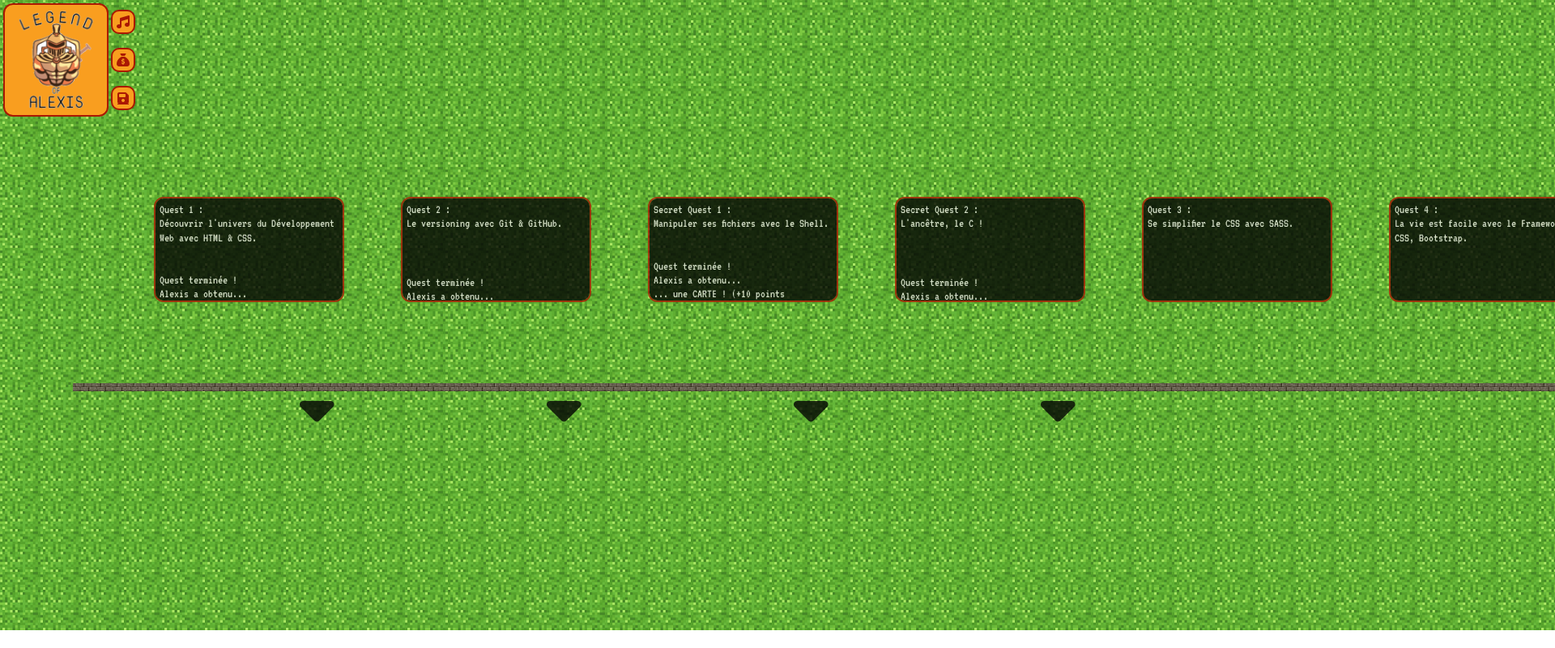
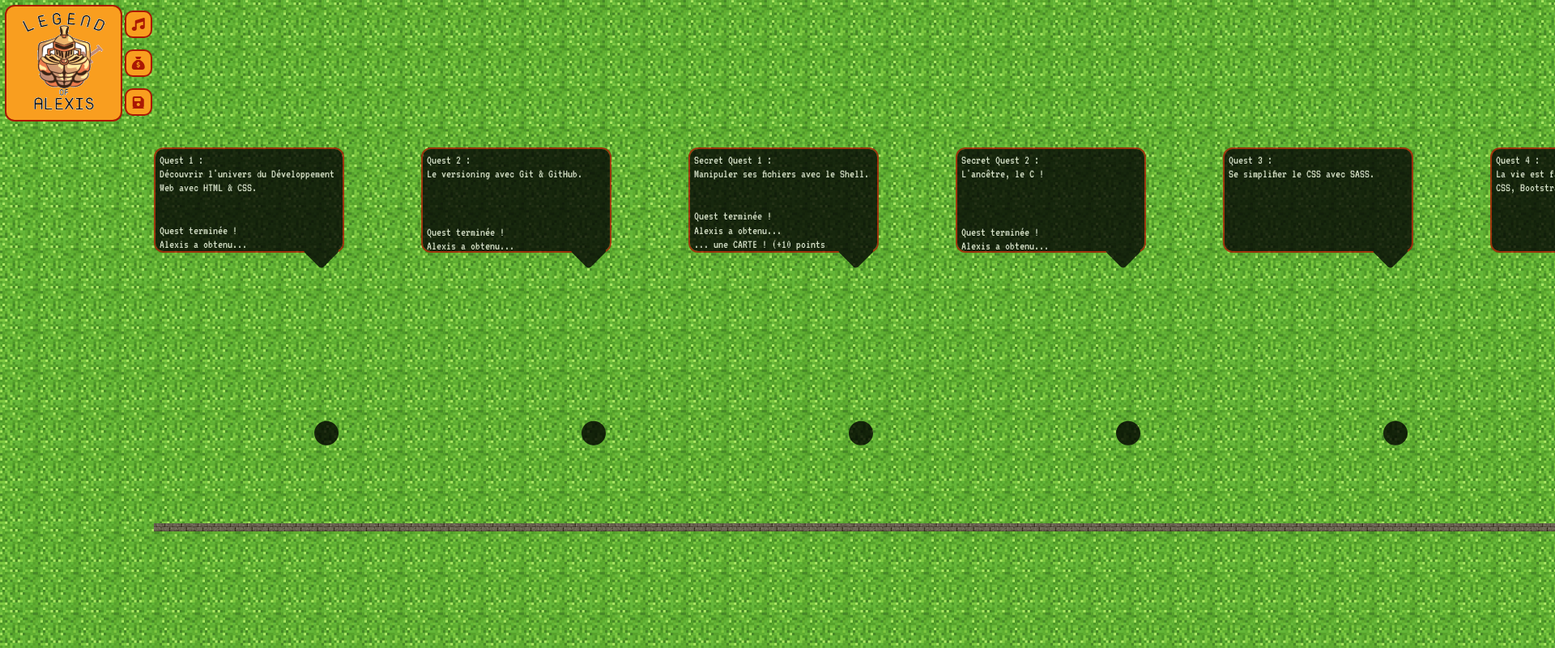
Before and after one commit to Alexioos95/Roadmap, a plain HTML site: page index.html in a window 1280 px wide. Shown: the top 800 px of the page at 81% size, 1920 px wide, since content can reach past the window. Drawn offline with nearby package versions, Linux system fonts and the light colour scheme.

Commit message:
music, arrow bubbles

```diff
--- a/index.html
+++ b/index.html
@@ -28,6 +28,7 @@
                 <div class="misc">
                     <div>
                         <i class="fa-solid fa-music"></i>
+                        <audio autoplay loop src="music.mp3">
                     </div>
                     <div>
                         <i class="fa-solid fa-sack-dollar"></i>
@@ -37,24 +38,23 @@
                     </a>
                 </div>
             </div>
+            <!--GAME-->
+            <div class="game">
                 <!--BUBBLES-->
                 <div class="wrap-section">
                     <section>
-                    <i class="fa-solid fa-caret-down"></i>
                         <h2>Quest 1 :<br/>Découvrir l'univers du Développement Web avec HTML & CSS.</h2>
                         <p>Quest terminée !<br/>
                         Alexis a obtenu...<br/>
                         ... une ÉPÉE DE CHEVALIER ! (+50 points d'ATTAQUE)</p>
                     </section>
                     <section>
-                    <i class="fa-solid fa-caret-down"></i>
                         <h2>Quest 2 :<br/>Le versioning avec Git & GitHub.</h2>
                         <p class="p-margin">Quest terminée !<br/>
                         Alexis a obtenu...<br/>
                         ... une ARMURE DE CHEVALIER ! (+50 points de DÉFENSE)</p>
                     </section>
                     <section title="Alexis a obtenu cette Quest en faisant la piscine de l'école 42 !">
-                    <i class="fa-solid fa-caret-down"></i>
                         <h2>Secret Quest 1 :<br/>Manipuler ses fichiers avec le Shell.</h2>
                         <p>Quest terminée !<br/>
                         Alexis a obtenu...<br/>
@@ -62,7 +62,6 @@
                     </section>
                     <section>
                         <h2>Secret Quest 2 :<br/>L'ancêtre, le C !</h2>
-                    <i class="fa-solid fa-caret-down"></i>
                         <p class="p-margin">Quest terminée !<br/>
                         Alexis a obtenu...<br/>
                         ... une MEDAILLE ! (+100 points de RESPECT)</p>
@@ -114,6 +113,7 @@
                 <div class="line">
                     <img class="castle" src="images/castle.png" alt="Château final.">
                 </div>
+            </div>
         </main>
     </body>
 </html>
--- a/style.css
+++ b/style.css
@@ -2,22 +2,24 @@
 * {
     box-sizing: border-box;
 }
+body {
+    height: 100vh;
+    overflow-y: hidden;
+}
 main {
-    width: 4350px;
-    height: 97.3vh;
+    width: 6290px;
+    height: 100%;
     background-image: url("images/grass.png");
 }
 /** SCREEN **/
 .screen {
     display: flex;
-    padding: 4px;
+    padding: 0.1%;
 }
 .logo {
     display: flex;
     justify-content: center;
-    width: 130px;
-    height: 140px;
-    min-width: 110px;
+    width: 2.3%;
     background: rgb(249, 158, 31);
     border: 2px solid rgb(170, 24, 4);
     border-radius: 12px;
@@ -30,14 +32,17 @@ main {
     display: flex;
     flex-direction: column;
     justify-content: space-around;
+    margin-left: 3px;
+}
+.music-stop:hover {
+    display: initial;
 }
 .misc div, .misc a {
     display: flex;
     justify-content: center;
     align-items: center;
-    width: 30px;
-    height: 30px;
-    margin-left: 3px;
+    width: 169.9%;
+    height: 23.6%;
     background: rgb(249, 158, 31);
     color: rgb(170, 24, 4);
     border: 2px solid rgb(170, 24, 4);
@@ -46,18 +51,25 @@ main {
 .save:hover {
     color: rgb(5, 5, 137);
 }
+/** GAME **/
+.game {
+    display: flex;
+    flex-direction: column;
+    justify-content: space-between;
+    height: 65.5%;
+    padding: 25px 0px 25px 190px;
+}
 /** BUBBLES **/
 .wrap-section {
     display: flex;
-    gap: 70px;
-    margin-top: 1.61%;
-    padding: 25px 0px 25px 190px;
+    gap: 95px;
 }
 section {
     font-family: 'VT323', sans-serif;
     display: flex;
     flex-direction: column;
     justify-content: space-between;
+    align-items: flex-end;
 
     width: 235px;
     min-width: 235px;
@@ -67,7 +79,8 @@ section {
     background: rgb(4, 4, 4);
     border: 2px solid rgb(170, 24, 4);
     border-radius: 12px;
-    overflow: scroll;
+    overflow-y: scroll;
+    overflow-x: hidden;
     opacity: 0.8;
 }
 section::-webkit-scrollbar {
@@ -81,19 +94,34 @@ section::-webkit-scrollbar-track {
 section::-webkit-scrollbar-thumb {
     box-shadow: 0 0 6px black;
 }
+section::before {
+    content: '\f0d7';
+    font: var(--fa-font-solid);
+    font-family: "Font Awesome 6 free";
+    font-weight: 900;
+    font-size: 68px;
+    color: rgb(4, 4, 4);
+    position: absolute;
+    top: 280px;
+}
+section::after {
+    content: '\f111';
+    font: var(--fa-font-solid);
+    font-family: "Font Awesome 6 free";
+    font-weight: 900;
+    font-size: 30px;
+    color: black;
+
+    position: absolute;
+    top: 520px;
+}
 h2, p {
+    width: 100%;
     font-size: 15px;
     font-weight: 400;
     color: rgb(240, 235, 235);
     margin: 0;
     position: relative;
-}
-.fa-caret-down {
-    position: absolute;
-    bottom: 32.8%;
-    margin-left: 173px;
-    font-size: 68px;
-    color: rgb(4, 4, 4);
 }
 p {
     margin-top: 16%;
@@ -105,14 +133,14 @@ p {
 .line {
     display: flex;
     height: 10px;
-    width: 4208px;
-    margin: 1.72% 51px 0px 90px;
+    width: 6050px;
+    margin-right: 50px;
+    justify-content: flex-end;
     background-image: url("images/bricks.png");
-    position: relative;
 }
 .castle {
     height: 155px;
-    position: absolute;
+    position: relative;
     top: -145px;
-    right: -2px;
+    right: -5px;
 }
```
Also changed, not shown: 1 other file. Lines whose indentation alone changed are shown as unchanged.
